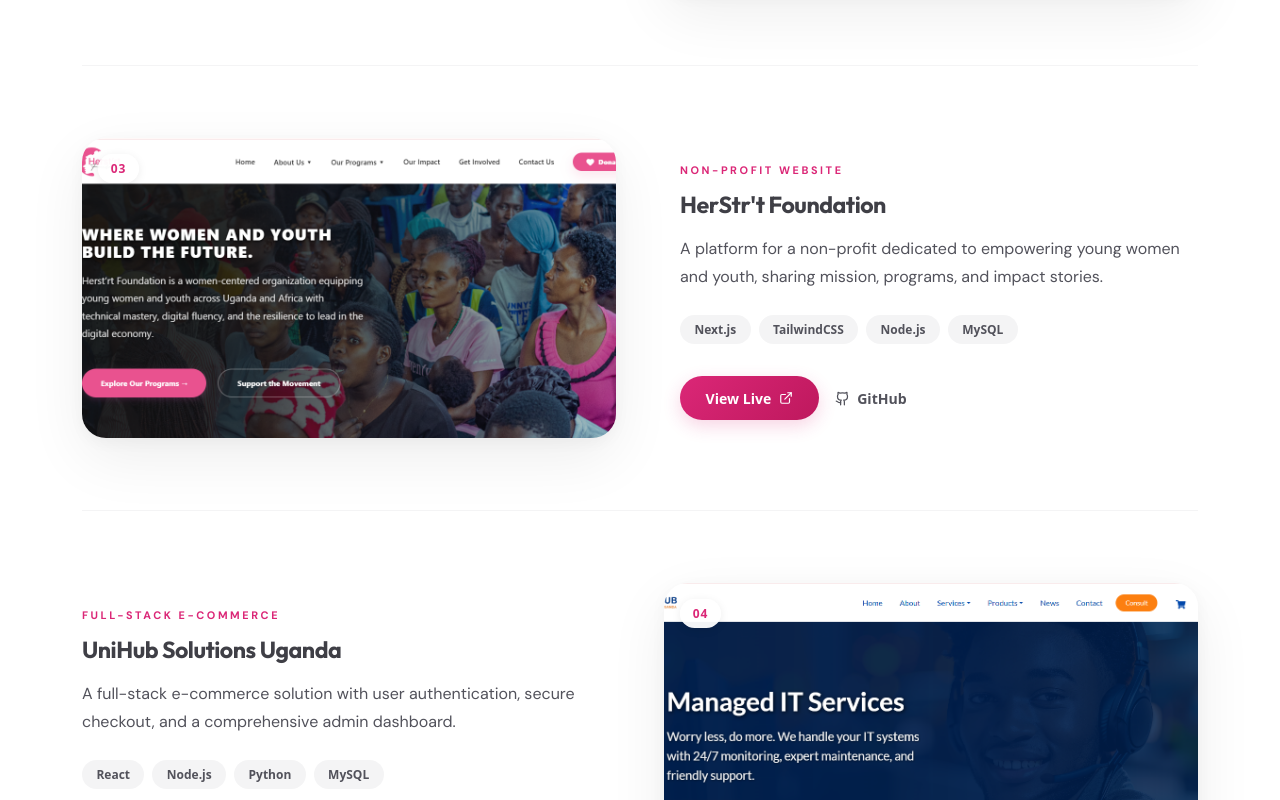
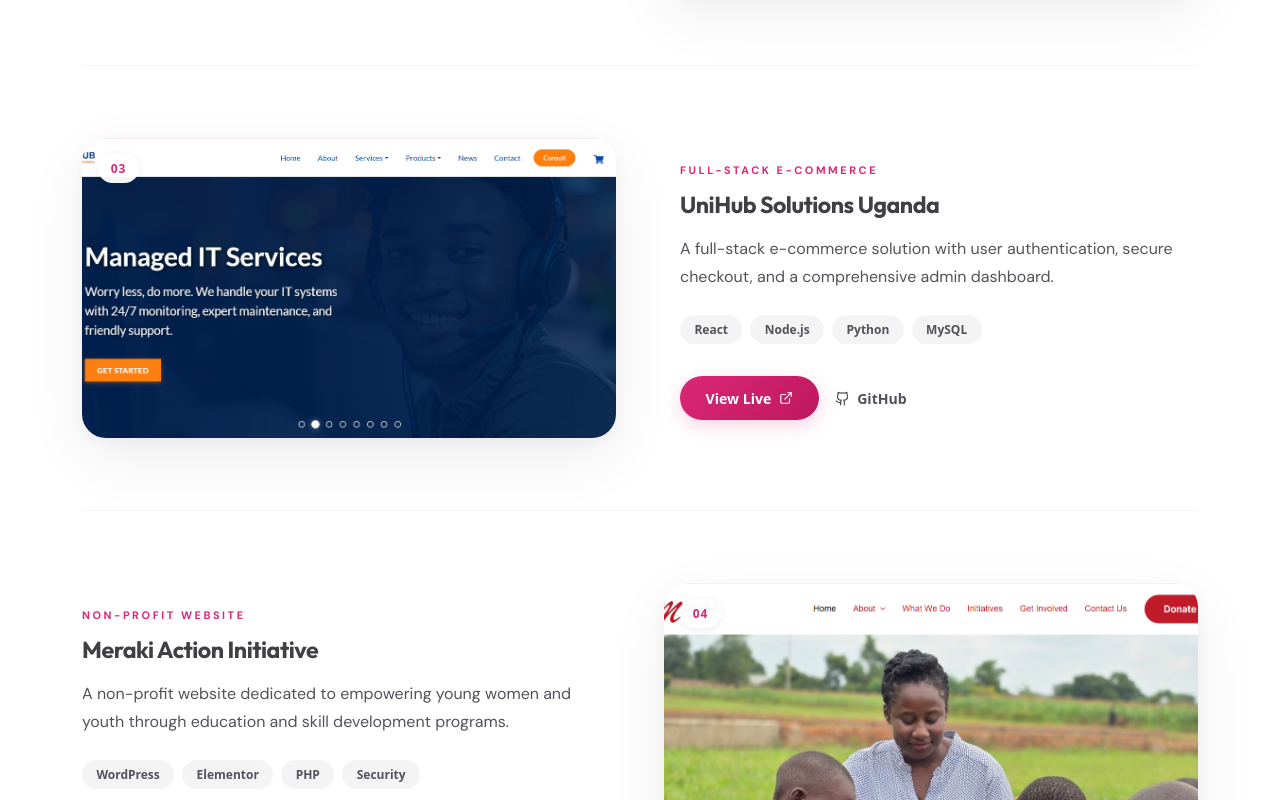
Before and after one commit to phionaaladina/phiona-aladina-portfolio, a React (Create React App) app: page /projects in a window 1280 px wide. Shown: the part 1220-2020 px from the top of the page. Built offline with nearby package versions, Linux system fonts and the light colour scheme; a web font is replaced by a local one.

Commit message:
comment some projects

```diff
--- a/src/pages/Projects.js
+++ b/src/pages/Projects.js
@@ -27,20 +27,20 @@
     github: "https://miyainitiative.com/",
     live: "https://miyainitiative.com/"
   },
+  // {
+  //   id: 2,
+  //   num: "03",
+  //   title: "HerStr't Foundation",
+  //   category: "Non-Profit Website",
+  //   description: "A platform for a non-profit dedicated to empowering young women and youth, sharing mission, programs, and impact stories.",
+  //   image: "/herstrt.png",
+  //   tech: ["Next.js", "TailwindCSS", "Node.js", "MySQL"],
+  //   github: "https://github.com/phionaaladina",
+  //   live: "http://herstrtfoundation.org/"
+  // },
   {
-    id: 2,
+    id: 3,
     num: "03",
-    title: "HerStr't Foundation",
-    category: "Non-Profit Website",
-    description: "A platform for a non-profit dedicated to empowering young women and youth, sharing mission, programs, and impact stories.",
-    image: "/herstrt.png",
-    tech: ["Next.js", "TailwindCSS", "Node.js", "MySQL"],
-    github: "https://github.com/phionaaladina",
-    live: "http://herstrtfoundation.org/"
-  },
-  {
-    id: 4,
-    num: "04",
     title: "UniHub Solutions Uganda",
     category: "Full-Stack E-Commerce",
     description: "A full-stack e-commerce solution with user authentication, secure checkout, and a comprehensive admin dashboard.",
@@ -50,8 +50,8 @@
     live: "https://unihubug.com"
   },
   {
-    id: 5,
-    num: "05",
+    id: 4,
+    num: "04",
     title: "Meraki Action Initiative",
     category: "Non-Profit Website",
     description: "A non-profit website dedicated to empowering young women and youth through education and skill development programs.",
@@ -61,8 +61,8 @@
     live: "https://merakiinitiative.org"
   },
   {
-    id: 6,
-    num: "06",
+    id: 5,
+    num: "05",
     title: "Book Management System",
     category: "Web Application",
     description: "An intuitive digital library system for efficient cataloging, real-time searching, and database management operations.",
```
